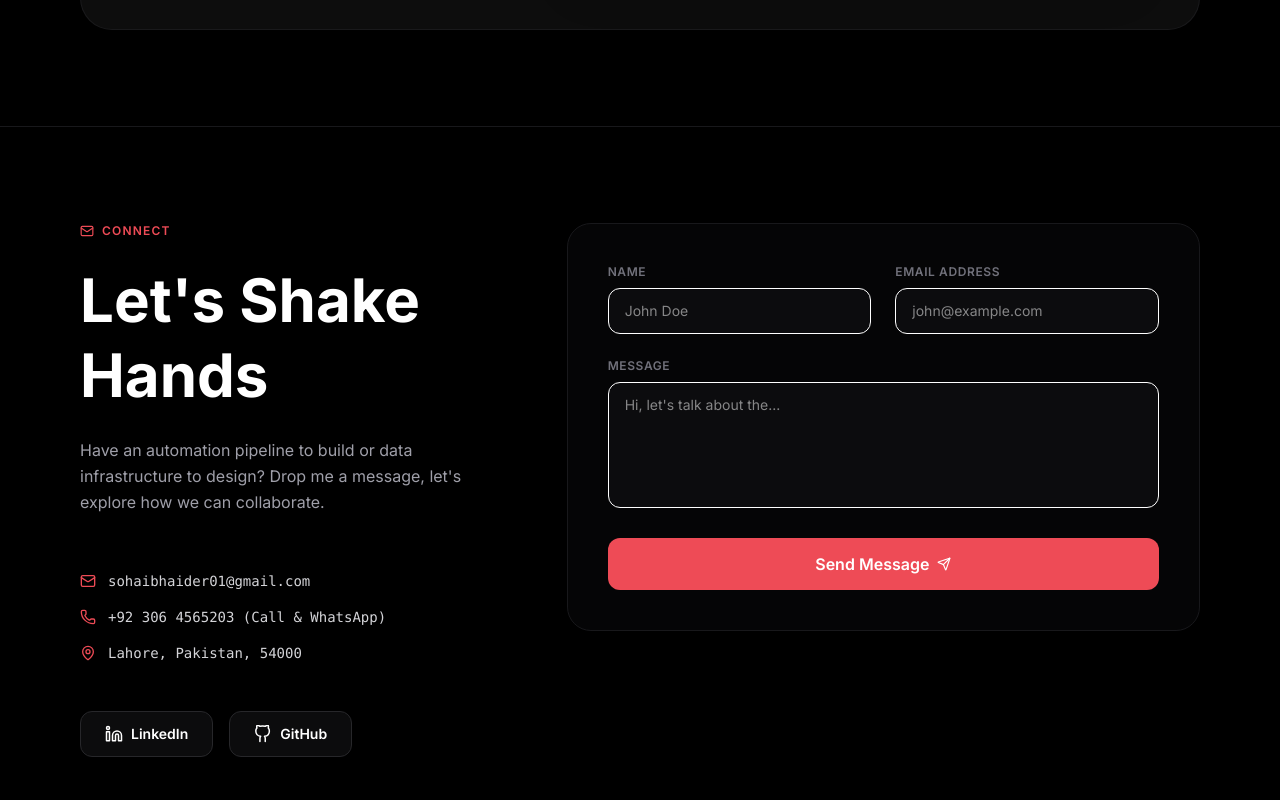
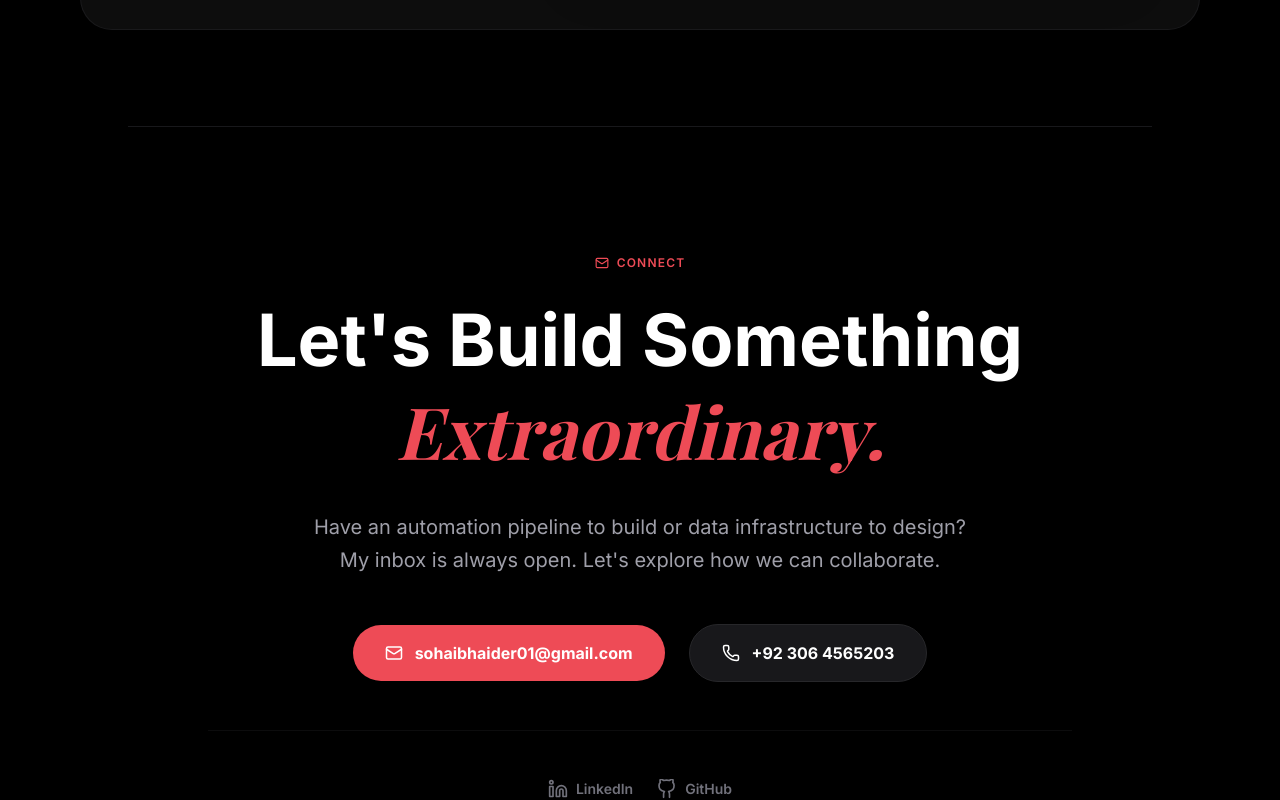
Before and after one commit to Sohaib-Haider/sohaib-portfolio, a Next.js app: page / in a window 1280 px wide. Shown: the part 5066-5866 px from the top of the page. Built offline with nearby package versions, Linux system fonts and the light colour scheme; a web font is replaced by a local one.

Commit message:
Replace bulky contact form with a sleek centered CTA section

```diff
--- a/src/app/page.tsx
+++ b/src/app/page.tsx
@@ -82,10 +82,6 @@ export default function Home() {
   const [mobileMenuOpen, setMobileMenuOpen] = useState(false);
   const [activeProjectTab, setActiveProjectTab] = useState("all");
 
-  // Form State
-  const [formState, setFormState] = useState({ name: "", email: "", message: "" });
-  const [formSubmitted, setFormSubmitted] = useState(false);
-
   // References for Scroll Animations
   const heroRef = useRef<HTMLDivElement>(null);
   const leftColRef = useRef<HTMLDivElement>(null);
@@ -95,16 +91,6 @@ export default function Home() {
   const experienceRef = useRef<HTMLDivElement>(null);
   const projectsRef = useRef<HTMLDivElement>(null);
   const contactRef = useRef<HTMLDivElement>(null);
-
-  const handleFormSubmit = (e: React.FormEvent) => {
-    e.preventDefault();
-    if (!formState.name || !formState.email || !formState.message) return;
-    setFormSubmitted(true);
-    setTimeout(() => {
-      setFormState({ name: "", email: "", message: "" });
-      setFormSubmitted(false);
-    }, 4000);
-  };
 
   // Entrance and Scroll animations
   useGSAP(() => {
@@ -599,121 +585,39 @@ export default function Home() {
       </section>
 
 
-      {/* SECTION: CONTACT */}
-      <section id="contact" ref={contactRef} className="relative py-24 px-6 md:px-16 xl:px-20 max-w-[max(1536px,calc(100vw_-_384px))] mx-auto z-10 border-t border-zinc-900 bg-black">
-
-        <div className="grid grid-cols-1 lg:grid-cols-12 gap-12">
-
-          {/* Details */}
-          <div className="lg:col-span-5 scroll-fade-in flex flex-col justify-center">
-            <div>
-              <span className="text-xs font-semibold tracking-widest text-accent uppercase flex items-center gap-2 mb-6">
+      {/* SECTION: CTA */}
+      <section id="contact" ref={contactRef} className="relative py-32 px-6 md:px-16 xl:px-20 max-w-5xl mx-auto z-10 border-t border-zinc-900 bg-black text-center scroll-fade-in">
+        <span className="text-xs font-semibold tracking-widest text-accent uppercase flex items-center justify-center gap-2 mb-6">
           <Mail size={14} /> Connect
         </span>
-              <h2 className="text-4xl md:text-5xl lg:text-6xl font-bold text-white mb-6 leading-tight">
-                Let's Shake Hands
+        <h2 className="text-4xl md:text-6xl lg:text-7xl font-bold text-white mb-8 leading-tight">
+          Let's Build Something <br className="hidden md:block"/> <span className="text-accent italic font-serif">Extraordinary.</span>
         </h2>
-              <p className="text-zinc-400 leading-relaxed text-sm md:text-base mb-10 max-w-md">
-                Have an automation pipeline to build or data infrastructure to design? Drop me a message, let's explore how we can collaborate.
+        <p className="text-zinc-400 leading-relaxed text-lg md:text-xl mb-12 max-w-2xl mx-auto">
+          Have an automation pipeline to build or data infrastructure to design? My inbox is always open. Let's explore how we can collaborate.
         </p>
+
+        <div className="flex flex-col sm:flex-row items-center justify-center gap-6">
+          <a href="mailto:sohaibhaider01@gmail.com" className="flex items-center justify-center gap-3 w-full sm:w-auto px-8 py-4 bg-accent hover:bg-rose-600 text-white rounded-full transition-all duration-300 font-bold text-base hover:shadow-lg hover:shadow-accent/20">
+            <Mail size={18} />
+            sohaibhaider01@gmail.com
+          </a>
+          <a href="tel:+923064565203" className="flex items-center justify-center gap-3 w-full sm:w-auto px-8 py-4 bg-zinc-900 hover:bg-zinc-800 text-white border border-zinc-800 hover:border-zinc-700 rounded-full transition-all duration-300 font-bold text-base">
+            <Phone size={18} />
+            +92 306 4565203
+          </a>
         </div>
 
-            <div className="space-y-4 text-sm text-zinc-300 font-mono mt-4">
-              <a href="mailto:sohaibhaider01@gmail.com" className="flex items-center gap-3 hover:text-accent transition-colors duration-300">
-                <Mail size={16} className="text-accent" />
-                sohaibhaider01@gmail.com
-              </a>
-              <a href="tel:+923064565203" className="flex items-center gap-3 hover:text-accent transition-colors duration-300">
-                <Phone size={16} className="text-accent" />
-                +92 306 4565203 (Call & WhatsApp)
-              </a>
-              <div className="flex items-center gap-3">
-                <MapPin size={16} className="text-accent" />
-                Lahore, Pakistan, 54000
-              </div>
-            </div>
-
-            <div className="flex gap-4 mt-12">
-              <a href="https://linkedin.com/in/sohaibhaider-" target="_blank" rel="noreferrer" className="flex items-center gap-2 px-6 py-3 bg-zinc-900/50 hover:bg-zinc-800 text-white border border-zinc-800 hover:border-zinc-700 rounded-xl transition-all duration-300 font-semibold text-sm">
-                <Linkedin size={18} />
+        <div className="flex items-center justify-center gap-6 mt-12 pt-12 border-t border-zinc-900/50">
+          <a href="https://linkedin.com/in/sohaibhaider-" target="_blank" rel="noreferrer" className="flex items-center gap-2 text-zinc-500 hover:text-white transition-colors duration-300 font-semibold text-sm">
+            <Linkedin size={20} />
             LinkedIn
           </a>
-              <a href="https://github.com/Sohaib-Haider" target="_blank" rel="noreferrer" className="flex items-center gap-2 px-6 py-3 bg-zinc-900/50 hover:bg-zinc-800 text-white border border-zinc-800 hover:border-zinc-700 rounded-xl transition-all duration-300 font-semibold text-sm">
-                <Github size={18} />
+          <a href="https://github.com/Sohaib-Haider" target="_blank" rel="noreferrer" className="flex items-center gap-2 text-zinc-500 hover:text-white transition-colors duration-300 font-semibold text-sm">
+            <Github size={20} />
             GitHub
           </a>
         </div>
-          </div>
-
-          {/* Form */}
-          <div className="lg:col-span-7 scroll-fade-in">
-            <div className="bg-zinc-950/60 border border-zinc-900 p-8 md:p-10 rounded-3xl backdrop-blur-sm">
-              {formSubmitted ? (
-                <div className="flex flex-col items-center justify-center text-center py-16">
-                  <span className="w-12 h-12 rounded-full bg-accent/10 border border-accent/20 flex items-center justify-center text-accent mb-6">
-                    <ThumbsUp size={20} />
-                  </span>
-                  <h3 className="text-2xl font-serif font-bold text-white mb-2">Thank You!</h3>
-                  <p className="text-zinc-400 text-sm font-mono max-w-xs">
-                    Your message has been processed. I will reply to you as soon as possible.
-                  </p>
-                </div>
-              ) : (
-                <form onSubmit={handleFormSubmit} className="space-y-6">
-                  <div className="grid grid-cols-1 md:grid-cols-2 gap-6">
-                    <div>
-                      <label htmlFor="form-name" className="block text-xs font-semibold text-zinc-500 uppercase tracking-wider mb-2">Name</label>
-                      <input
-                        id="form-name"
-                        type="text"
-                        required
-                        value={formState.name}
-                        onChange={e => setFormState(prev => ({ ...prev, name: e.target.value }))}
-                        placeholder="John Doe"
-                        className="w-full bg-zinc-900/40 border border-zinc-850 rounded-xl px-4 py-3 text-sm focus:outline-none focus:border-accent text-white transition-colors"
-                      />
-                    </div>
-                    <div>
-                      <label htmlFor="form-email" className="block text-xs font-semibold text-zinc-500 uppercase tracking-wider mb-2">Email Address</label>
-                      <input
-                        id="form-email"
-                        type="email"
-                        required
-                        value={formState.email}
-                        onChange={e => setFormState(prev => ({ ...prev, email: e.target.value }))}
-                        placeholder="john@example.com"
-                        className="w-full bg-zinc-900/40 border border-zinc-850 rounded-xl px-4 py-3 text-sm focus:outline-none focus:border-accent text-white transition-colors"
-                      />
-                    </div>
-                  </div>
-
-                  <div>
-                    <label htmlFor="form-message" className="block text-xs font-semibold text-zinc-500 uppercase tracking-wider mb-2">Message</label>
-                    <textarea
-                      id="form-message"
-                      rows={5}
-                      required
-                      value={formState.message}
-                      onChange={e => setFormState(prev => ({ ...prev, message: e.target.value }))}
-                      placeholder="Hi, let's talk about the..."
-                      className="w-full bg-zinc-900/40 border border-zinc-850 rounded-xl px-4 py-3 text-sm focus:outline-none focus:border-accent text-white transition-colors resize-none"
-                    ></textarea>
-                  </div>
-
-                  <button
-                    type="submit"
-                    className="w-full bg-accent hover:bg-rose-600 text-white font-semibold py-3.5 rounded-xl transition-all duration-300 flex items-center justify-center gap-2 hover:shadow-lg hover:shadow-accent/15"
-                  >
-                    Send Message
-                    <Send size={14} />
-                  </button>
-                </form>
-              )}
-            </div>
-          </div>
-
-        </div>
-
       </section>
 
       {/* FOOTER */}
```
Lines whose indentation alone changed are shown as unchanged.
